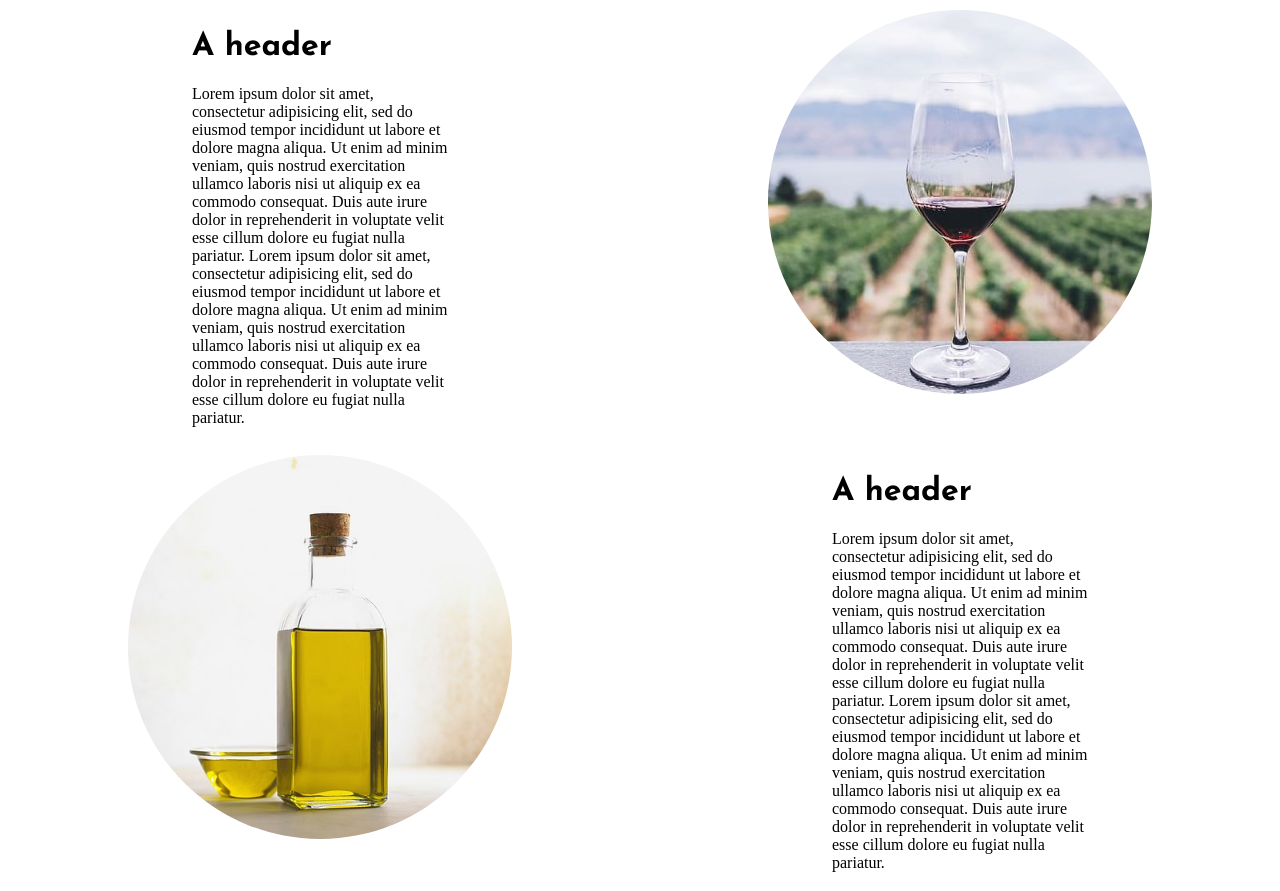
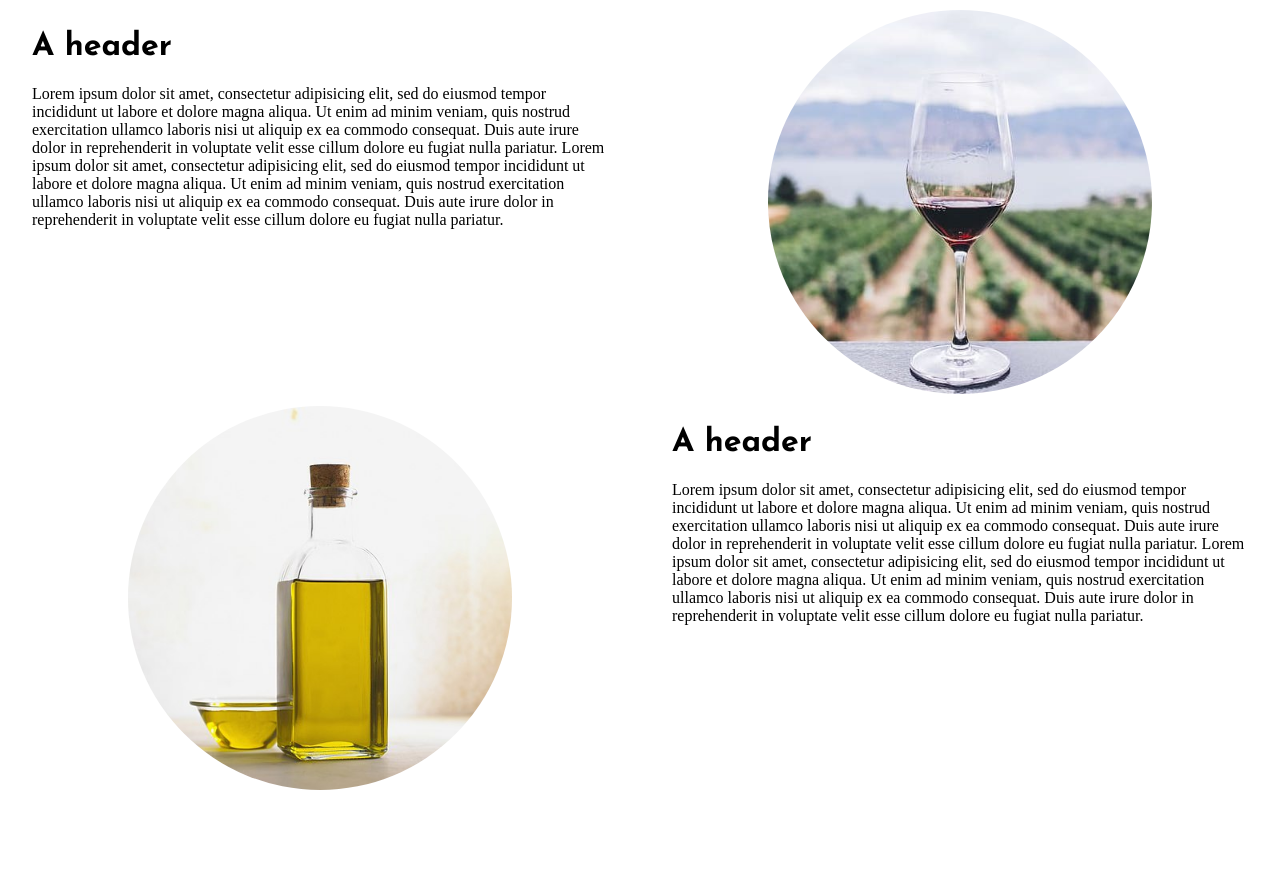
Before and after one commit to epicurien-web/epicurien-web, a plain HTML site: page index.html in a window 1280 px wide. Shown: the part 802-1693 px from the top of the page. Drawn offline with Linux system fonts and the light colour scheme.

Commit message:
Change width of prod. section

```diff
--- a/styles/style.css
+++ b/styles/style.css
@@ -109,5 +109,5 @@ nav .right > * {
 
 .section.about .product .product-section .text-wrapper {
   margin: auto;
-  width: 20vw;
+  width: 90%;
 }
```
